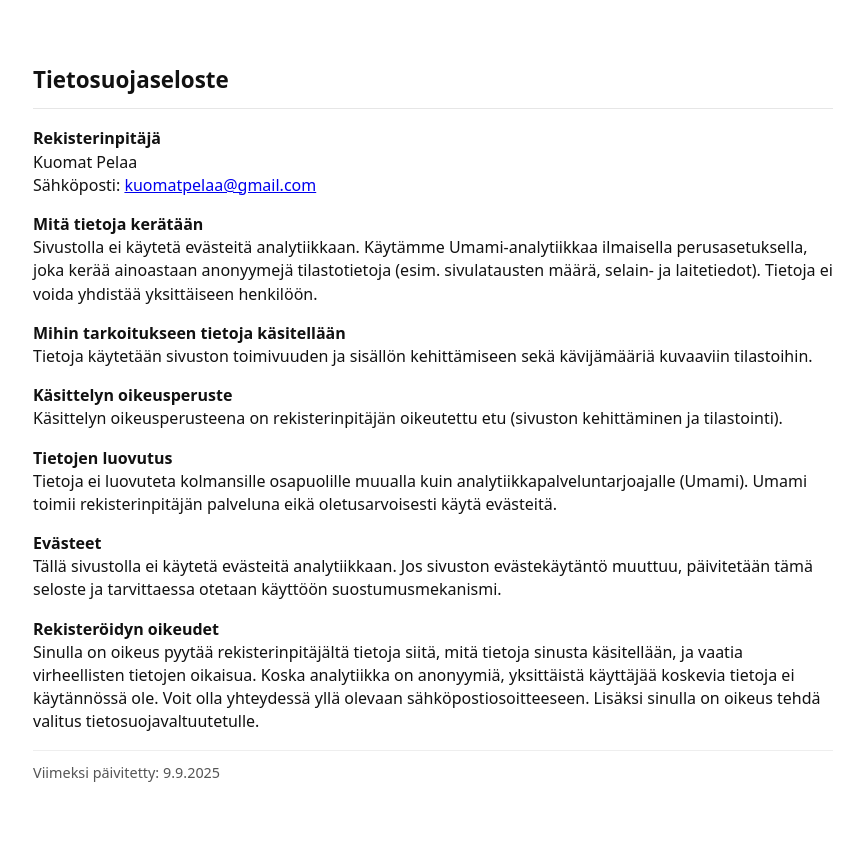
After one commit to jerekarppinen/kuomat-pelaa-php, a PHP site: page /tietosuojaseloste.html in a window 1280 px wide. The commit adds this page. Shown: the whole page, without its empty margins (207-1071 px from the left). Run offline with PHP 8.4, Linux system fonts and the light colour scheme.

Commit message:
add tietosuojaselosta

```diff
--- a/index.php
+++ b/index.php
@@ -251,6 +251,7 @@
                     kuomatpelaa at gmail dot com
                 </div>
                 <p>&copy; 2025 Kuomat Pelaa Podcast. All Rights Reserved.</p>
+                <p><a href="/tietosuojaseloste.html">Tietosuojaseloste</a></p>
             </div>
         </footer>
     </div>
--- /dev/null
+++ b/tietosuojaseloste.html
@@ -0,0 +1,62 @@
+<!doctype html>
+<html lang="fi">
+<head>
+  <meta charset="utf-8">
+  <meta name="viewport" content="width=device-width,initial-scale=1">
+  <title>Tietosuojaseloste</title>
+  <style>
+    body{font-family:system-ui,-apple-system,Segoe UI,Roboto,Helvetica,Arial,sans-serif;max-width:800px;margin:40px auto;padding:24px;line-height:1.45;color:#111}
+    header{border-bottom:1px solid #e6e6e6;padding-bottom:12px;margin-bottom:18px}
+    h1{font-size:1.4rem;margin:0}
+    p{margin:0 0 12px}
+    section{margin-bottom:16px}
+    footer{font-size:0.9rem;color:#555;border-top:1px solid #eee;padding-top:12px}
+    code{background:#f6f6f6;padding:2px 6px;border-radius:4px}
+  </style>
+</head>
+<body>
+  <header>
+    <h1>Tietosuojaseloste</h1>
+  </header>
+
+  <section>
+    <strong>Rekisterinpitäjä</strong>
+    <p>Kuomat Pelaa<br>
+    Sähköposti: <a href="mailto:[kuomatpelaa@gmail.com]">kuomatpelaa@gmail.com</a></p>
+  </section>
+
+  <section>
+    <strong>Mitä tietoja kerätään</strong>
+    <p>Sivustolla ei käytetä evästeitä analytiikkaan. Käytämme Umami-analytiikkaa ilmaisella perusasetuksella, joka kerää ainoastaan anonyymejä tilastotietoja (esim. sivulatausten määrä, selain- ja laitetiedot). Tietoja ei voida yhdistää yksittäiseen henkilöön.</p>
+  </section>
+
+  <section>
+    <strong>Mihin tarkoitukseen tietoja käsitellään</strong>
+    <p>Tietoja käytetään sivuston toimivuuden ja sisällön kehittämiseen sekä kävijämääriä kuvaaviin tilastoihin.</p>
+  </section>
+
+  <section>
+    <strong>Käsittelyn oikeusperuste</strong>
+    <p>Käsittelyn oikeusperusteena on rekisterinpitäjän oikeutettu etu (sivuston kehittäminen ja tilastointi).</p>
+  </section>
+
+  <section>
+    <strong>Tietojen luovutus</strong>
+    <p>Tietoja ei luovuteta kolmansille osapuolille muualla kuin analytiikkapalveluntarjoajalle (Umami). Umami toimii rekisterinpitäjän palveluna eikä oletusarvoisesti käytä evästeitä.</p>
+  </section>
+
+  <section>
+    <strong>Evästeet</strong>
+    <p>Tällä sivustolla ei käytetä evästeitä analytiikkaan. Jos sivuston evästekäytäntö muuttuu, päivitetään tämä seloste ja tarvittaessa otetaan käyttöön suostumusmekanismi.</p>
+  </section>
+
+  <section>
+    <strong>Rekisteröidyn oikeudet</strong>
+    <p>Sinulla on oikeus pyytää rekisterinpitäjältä tietoja siitä, mitä tietoja sinusta käsitellään, ja vaatia virheellisten tietojen oikaisua. Koska analytiikka on anonyymiä, yksittäistä käyttäjää koskevia tietoja ei käytännössä ole. Voit olla yhteydessä yllä olevaan sähköpostiosoitteeseen. Lisäksi sinulla on oikeus tehdä valitus tietosuojavaltuutetulle.</p>
+  </section>
+
+  <footer>
+    <p>Viimeksi päivitetty: <time datetime="2025-09-09">9.9.2025</time></p>
+  </footer>
+</body>
+</html>
```
